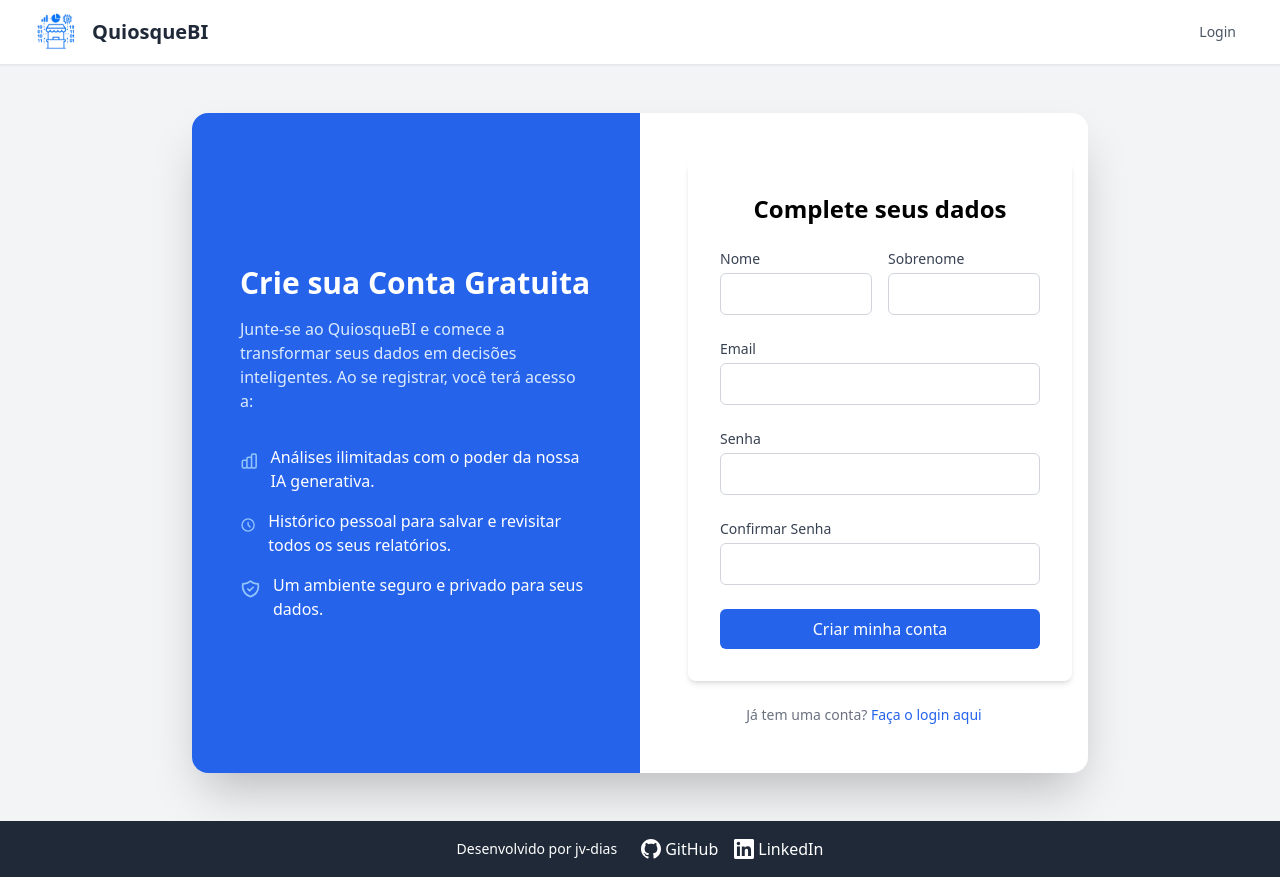
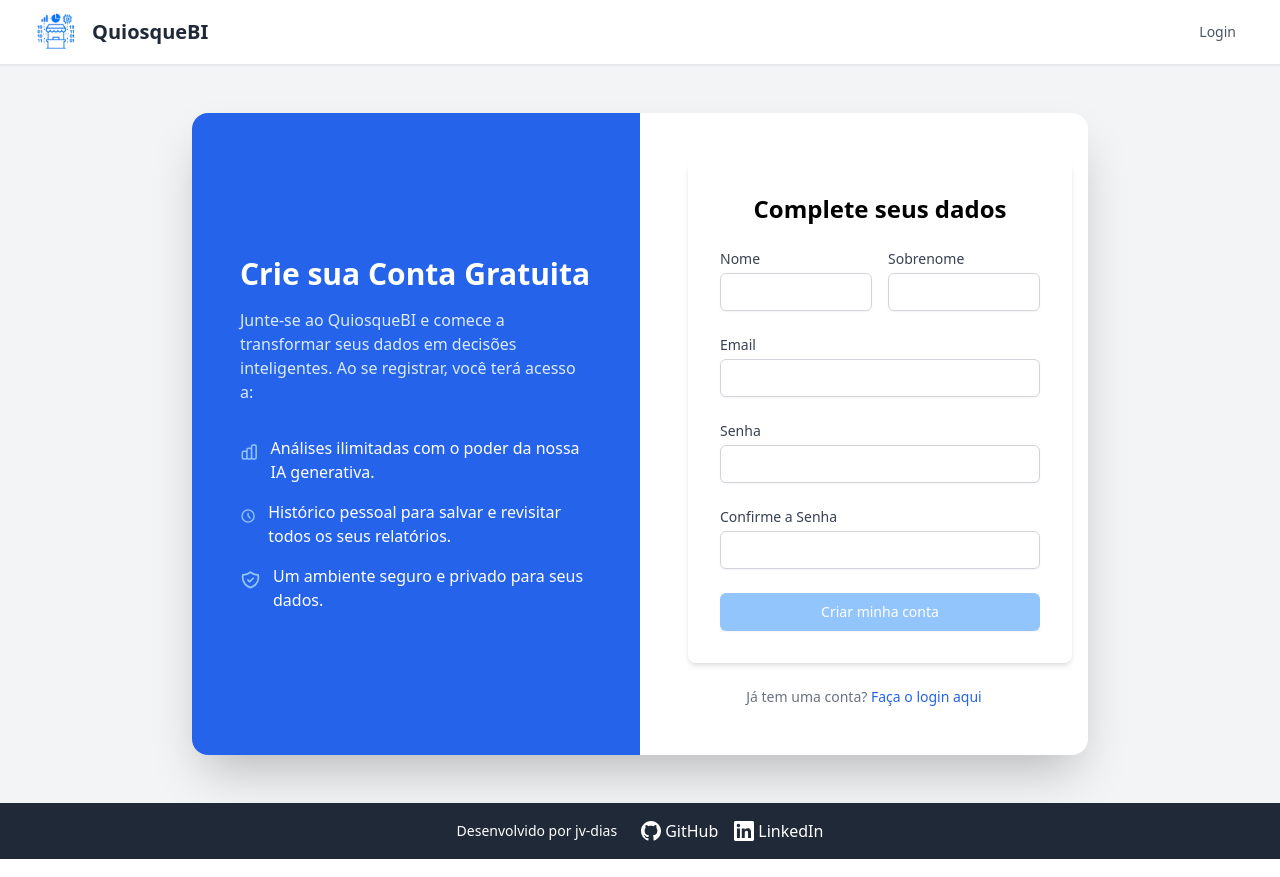
Before and after one commit to jv-dias/QuiosqueBI, a Vue app in the folder frontend/: page /register in a window 1280 px wide. Built offline with nearby package versions, Linux system fonts and the light colour scheme; no server answers; the HTML template or start-up script is replaced by a standard one.

Commit message:
feat: adicionar validações de formulário e tratamento de erros no registro de usuário

```diff
--- a/frontend/src/components/AuthForm.vue
+++ b/frontend/src/components/AuthForm.vue
@@ -1,5 +1,6 @@
 <script setup lang="ts">
-import { ref, defineProps, defineEmits } from 'vue';
+import { ref, computed, watch } from 'vue';
+import { useAuthStore } from '@/stores/authStore';
 
 // 1. Definimos as 'props' que o componente pode receber de fora
 const props = defineProps({
@@ -20,59 +21,148 @@
 // 2. Definimos os eventos que o componente pode emitir para o pai
 const emit = defineEmits(['submit']);
 
+const authStore = useAuthStore();
 
 const nome = ref('');
 const sobrenome = ref('');
 const email = ref('');
 const password = ref('');
 const confirmPassword = ref('');
+const formError = ref('');
 
-const handleSubmit = () => {
-  if (props.isRegistering && password.value !== confirmPassword.value) {
-    alert('As senhas não coincidem!');
+// Watch para sincronizar erros da store com o componente
+watch(() => authStore.error, (newError) => {
+  if (newError) {
+    formError.value = newError;
+  } else {
+    formError.value = '';
+  }
+});
+
+// Validação básica de email
+const isEmailValid = computed(() => {
+  const emailPattern = /^[^\s@]+@[^\s@]+\.[^\s@]+$/;
+  return !email.value || emailPattern.test(email.value);
+});
+
+// Validação de força de senha
+const isPasswordStrong = computed(() => {
+  return !password.value || password.value.length >= 6;
+});
+
+// Validação de confirmação de senha
+const doPasswordsMatch = computed(() => {
+  return !confirmPassword.value || password.value === confirmPassword.value;
+});
+
+// Validação do formulário como um todo
+const isFormValid = computed(() => {
+  if (props.isRegistering) {
+    return nome.value && sobrenome.value && email.value && isEmailValid.value &&
+           password.value && isPasswordStrong.value &&
+           confirmPassword.value && doPasswordsMatch.value;
+  } else {
+    return email.value && isEmailValid.value && password.value;
+  }
+});
+
+function submitForm() {
+  formError.value = '';
+
+  // Validações personalizadas
+  if (props.isRegistering) {
+    if (!isEmailValid.value) {
+      formError.value = 'Por favor, informe um email válido.';
       return;
     }
 
-const payload = {
-  nome: nome.value,
-  sobrenome: sobrenome.value,
-  email: email.value,
-  password: password.value
-  };
-  emit('submit', payload);
-};
+    if (!isPasswordStrong.value) {
+      formError.value = 'A senha deve ter pelo menos 6 caracteres.';
+      return;
+    }
+
+    if (!doPasswordsMatch.value) {
+      formError.value = 'As senhas não conferem.';
+      return;
+    }
+
+    if (!nome.value || !sobrenome.value) {
+      formError.value = 'Nome e sobrenome são obrigatórios.';
+      return;
+    }
+
+    emit('submit', { nome: nome.value, sobrenome: sobrenome.value, email: email.value, password: password.value });
+  } else {
+    emit('submit', { email: email.value, password: password.value });
+  }
+}
 </script>
 
 <template>
   <div class="p-8 bg-white rounded-lg shadow-md w-96">
     <h2 class="text-2xl font-bold text-center mb-6">{{ props.title }}</h2>
-    <form @submit.prevent="handleSubmit" class="space-y-6">
-        <div v-if="props.isRegistering" class="flex space-x-4">
-        <div class="w-1/2">
+
+    <!-- Exibição de erro -->
+    <div v-if="formError || authStore.error" class="mb-4 p-3 bg-red-100 border border-red-400 text-red-700 rounded">
+      {{ formError || authStore.error }}
+    </div>
+
+    <form @submit.prevent="submitForm" class="space-y-6">
+        <!-- Campos de Registro -->
+        <template v-if="isRegistering">
+          <div class="grid grid-cols-1 md:grid-cols-2 gap-4">
+            <div>
               <label for="nome" class="block text-sm font-medium text-gray-700">Nome</label>
-          <input v-model="nome" type="text" id="nome" class="mt-1 block w-full p-2 border border-gray-300 rounded-md" required />
+              <input type="text" id="nome" v-model="nome" required
+                class="mt-1 block w-full px-3 py-2 border border-gray-300 rounded-md shadow-sm focus:outline-none focus:ring-blue-500 focus:border-blue-500 sm:text-sm"
+              />
             </div>
-        <div class="w-1/2">
+            <div>
               <label for="sobrenome" class="block text-sm font-medium text-gray-700">Sobrenome</label>
-          <input v-model="sobrenome" type="text" id="sobrenome" class="mt-1 block w-full p-2 border border-gray-300 rounded-md" required />
+              <input type="text" id="sobrenome" v-model="sobrenome" required
+                class="mt-1 block w-full px-3 py-2 border border-gray-300 rounded-md shadow-sm focus:outline-none focus:ring-blue-500 focus:border-blue-500 sm:text-sm"
+              />
             </div>
           </div>
+        </template>
+
+        <!-- Email -->
         <div>
           <label for="email" class="block text-sm font-medium text-gray-700">Email</label>
-        <input v-model="email" type="email" id="email" class="mt-1 block w-full p-2 border border-gray-300 rounded-md" required />
+          <input type="email" id="email" v-model="email" required
+            :class="['mt-1 block w-full px-3 py-2 border rounded-md shadow-sm focus:outline-none sm:text-sm',
+                    isEmailValid ? 'border-gray-300 focus:ring-blue-500 focus:border-blue-500' : 'border-red-300 focus:ring-red-500 focus:border-red-500']"
+          />
+          <p v-if="!isEmailValid && email" class="mt-1 text-sm text-red-600">Por favor, informe um email válido.</p>
         </div>
+
+        <!-- Senha -->
         <div>
           <label for="password" class="block text-sm font-medium text-gray-700">Senha</label>
-        <input v-model="password" type="password" id="password" class="mt-1 block w-full p-2 border border-gray-300 rounded-md" required />
+          <input type="password" id="password" v-model="password" required
+            :class="['mt-1 block w-full px-3 py-2 border rounded-md shadow-sm focus:outline-none sm:text-sm',
+                    isPasswordStrong ? 'border-gray-300 focus:ring-blue-500 focus:border-blue-500' : 'border-red-300 focus:ring-red-500 focus:border-red-500']"
+          />
+          <p v-if="!isPasswordStrong && password" class="mt-1 text-sm text-red-600">A senha deve ter pelo menos 6 caracteres.</p>
         </div>
 
-      <div v-if="props.isRegistering">
-        <label for="confirmPassword" class="block text-sm font-medium text-gray-700">Confirmar Senha</label>
-        <input v-model="confirmPassword" type="password" id="confirmPassword" class="mt-1 block w-full p-2 border border-gray-300 rounded-md" required />
+        <!-- Confirmação de Senha para Registro -->
+        <div v-if="isRegistering">
+          <label for="confirmPassword" class="block text-sm font-medium text-gray-700">Confirme a Senha</label>
+          <input type="password" id="confirmPassword" v-model="confirmPassword" required
+            :class="['mt-1 block w-full px-3 py-2 border rounded-md shadow-sm focus:outline-none sm:text-sm',
+                    doPasswordsMatch ? 'border-gray-300 focus:ring-blue-500 focus:border-blue-500' : 'border-red-300 focus:ring-red-500 focus:border-red-500']"
+          />
+          <p v-if="!doPasswordsMatch && confirmPassword" class="mt-1 text-sm text-red-600">As senhas não conferem.</p>
         </div>
 
         <div>
-        <button type="submit" class="w-full py-2 px-4 bg-blue-600 text-white rounded-md hover:bg-blue-700">{{ props.buttonText }}</button>
+          <button type="submit"
+            :disabled="!isFormValid"
+            :class="['w-full flex justify-center py-2 px-4 border border-transparent rounded-md shadow-sm text-sm font-medium text-white focus:outline-none',
+                    isFormValid ? 'bg-blue-600 hover:bg-blue-700 focus:ring-2 focus:ring-offset-2 focus:ring-blue-500' : 'bg-blue-300 cursor-not-allowed']">
+            {{ props.buttonText }}
+          </button>
         </div>
     </form>
   </div>
--- a/frontend/src/stores/authStore.ts
+++ b/frontend/src/stores/authStore.ts
@@ -85,7 +85,13 @@
       await router.push('/login');
     } catch (e: any) {
       console.error("Falha no registro:", e);
-      error.value = e.message || "Erro desconhecido durante o registro";
+
+      // Verificar especificamente o erro de email duplicado
+      if (e.response && e.response.status === 409) {
+        error.value = "Este email já está cadastrado. Por favor, tente outro email ou faça login.";
+      } else {
+        error.value = e.response?.data?.message || e.message || "Erro desconhecido durante o registro";
+      }
     }
   }
 
--- a/frontend/src/views/RegisterView.vue
+++ b/frontend/src/views/RegisterView.vue
@@ -4,8 +4,14 @@
 import NavBar from '@/components/NavBar.vue';
 import Footer from '@/components/Footer.vue';
 import { RouterLink } from 'vue-router';
+import { onMounted } from 'vue';
 
 const authStore = useAuthStore();
+
+// Limpa qualquer erro anterior ao montar o componente
+onMounted(() => {
+  authStore.error = null;
+});
 </script>
 
 <template>
```
Lines whose indentation alone changed are shown as unchanged.
